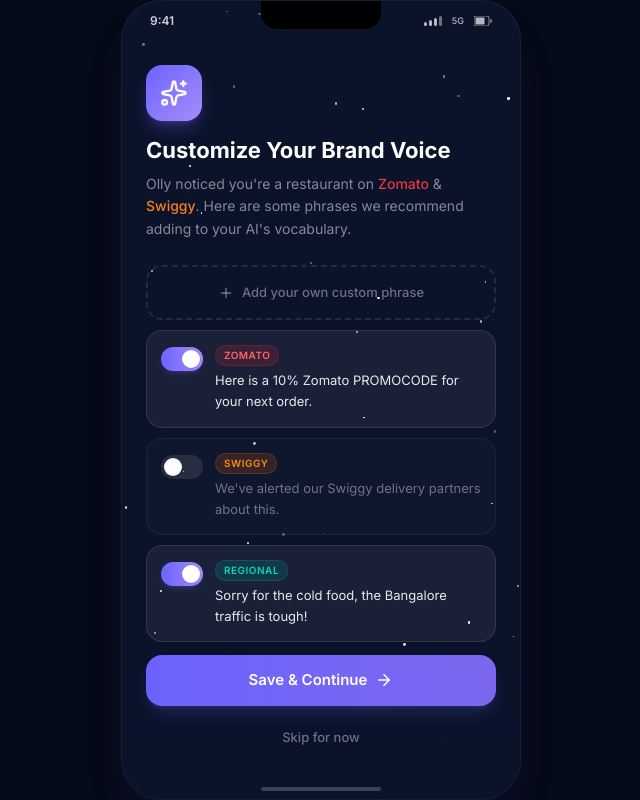
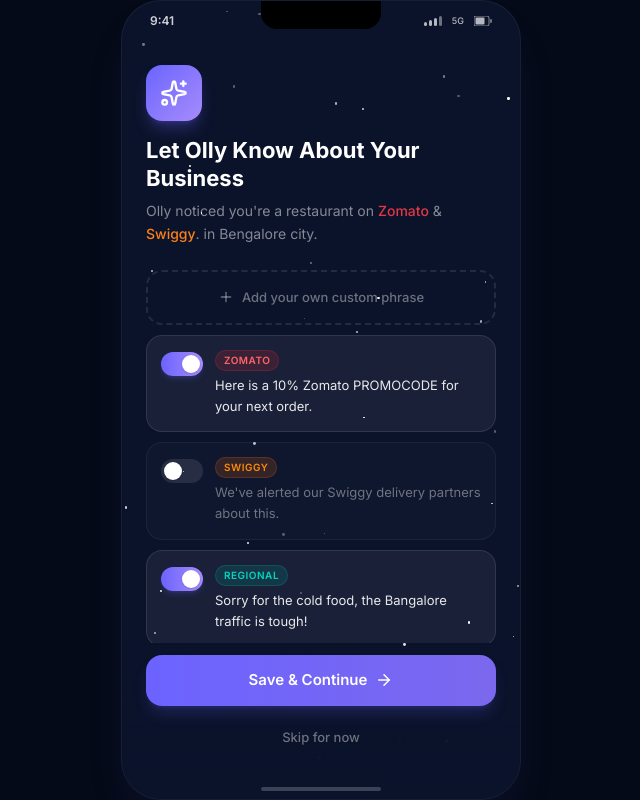
Before and after one commit to D3F4ULT47/Olly_, a React (Vite) app: page / in a window 1280 px wide. Both pictures are taken after a click on the button 803 px from the left and 69 px from the top of the page. Shown: the whole page, without its empty margins (319-959 px from the left). Built offline with nearby package versions, Linux system fonts and the light colour scheme.

Commit message:
Changes in the Pre-gen screen

```diff
--- a/src/screens/PhrasesOnboarding.jsx
+++ b/src/screens/PhrasesOnboarding.jsx
@@ -86,7 +86,7 @@
           transition={{ delay: 0.3 }}
           className="text-[22px] font-bold text-white leading-tight mb-2"
         >
-          Customize Your Brand Voice
+          Let Olly Know About Your Business
         </motion.h1>
 
         <motion.p
@@ -98,7 +98,7 @@
           Olly noticed you're a restaurant on{' '}
           <span className="text-zomato-red font-medium">Zomato</span> &{' '}
           <span className="text-swiggy-orange font-medium">Swiggy</span>.
-          Here are some phrases we recommend adding to your AI's vocabulary.
+          in Bengalore city.
         </motion.p>
       </div>
 
@@ -157,8 +157,8 @@
               animate={{ opacity: 1, y: 0 }}
               transition={{ delay: 0.4 + index * 0.06 }}
               className={`relative group rounded-2xl p-3.5 transition-all duration-300 ${phrase.enabled
-                  ? 'bg-white/[0.06] border border-white/10'
-                  : 'bg-white/[0.02] border border-white/5'
+                ? 'bg-white/[0.06] border border-white/10'
+                : 'bg-white/[0.02] border border-white/5'
                 }`}
             >
               <div className="flex items-start gap-3">
@@ -166,8 +166,8 @@
                 <button
                   onClick={() => togglePhrase(phrase.id)}
                   className={`mt-0.5 w-[42px] h-[24px] rounded-full flex-shrink-0 relative transition-all duration-300 ${phrase.enabled
-                      ? 'bg-gradient-to-r from-brand-primary to-brand-accent shadow-md shadow-brand-primary/20'
-                      : 'bg-white/10'
+                    ? 'bg-gradient-to-r from-brand-primary to-brand-accent shadow-md shadow-brand-primary/20'
+                    : 'bg-white/10'
                     }`}
                 >
                   <motion.div
```
